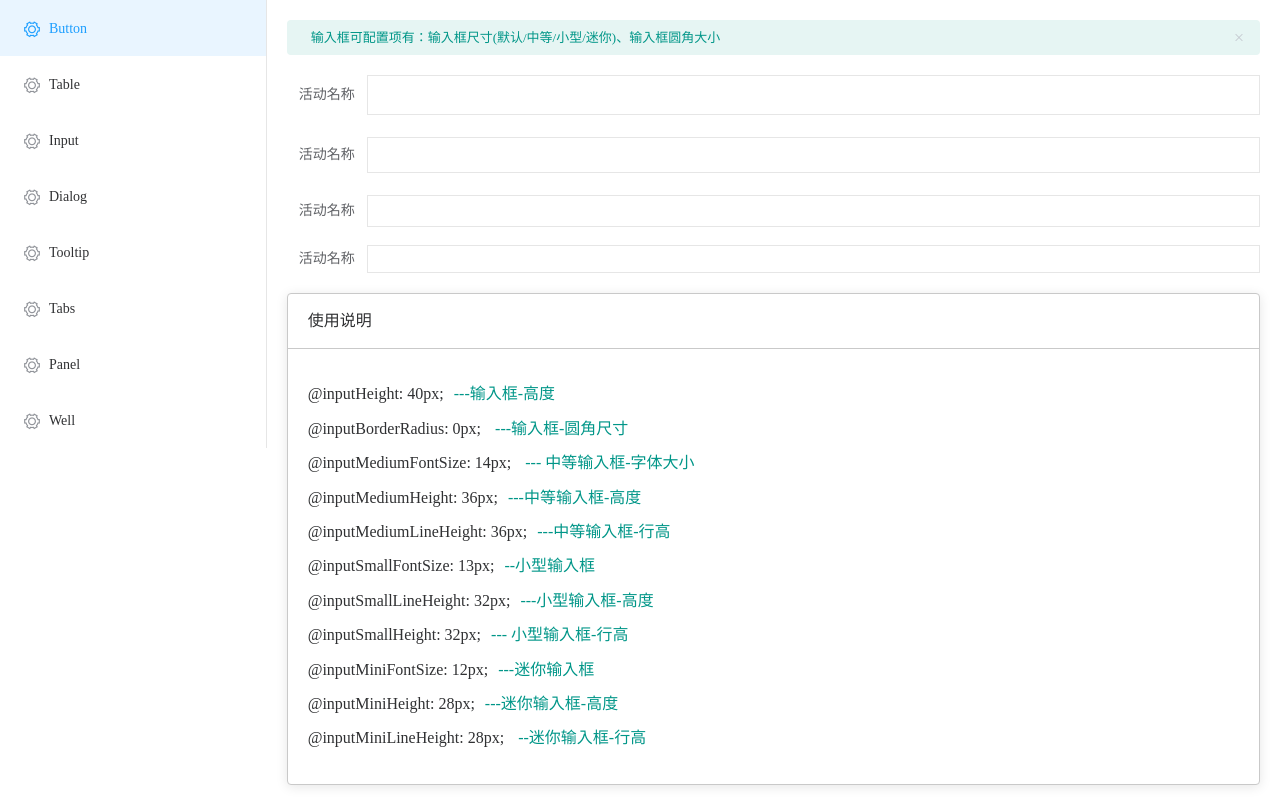
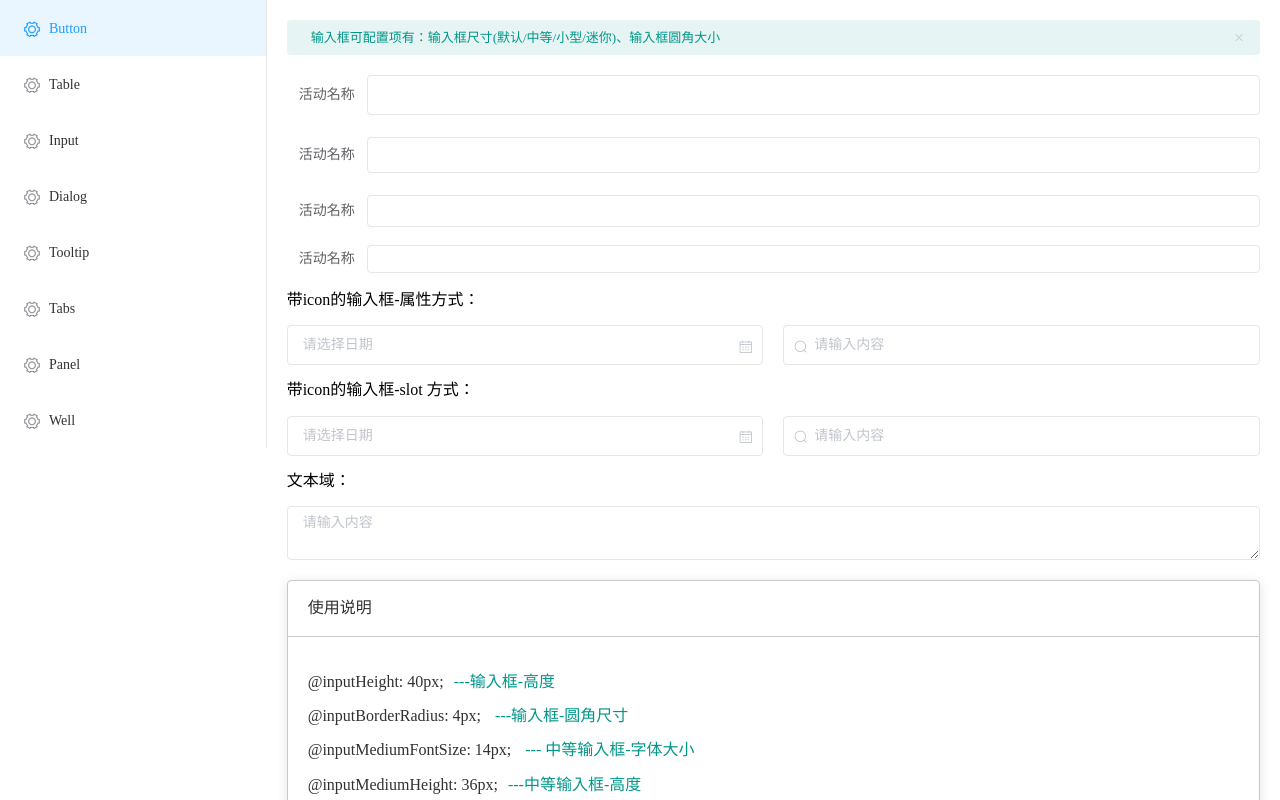
Before and after one commit to CJ-Zheng1023/element-custom-theme, a Vue app: page /#/input in a window 1280 px wide. Shown: the top 800 px of the page. Built offline with nearby package versions, Linux system fonts and the light colour scheme.

Commit message:
input change

```diff
--- a/src/assets/styles/components/input/input.less
+++ b/src/assets/styles/components/input/input.less
@@ -9,6 +9,9 @@
   height: @inputHeight;
   line-height: @inputHeight;
   border-radius: @inputBorderRadius;
+  &:hover{
+    border-color: @inputHoverBorderColor;
+  }
 }
 .el-input--medium {
   font-size: @inputMediumFontSize;
@@ -31,3 +34,6 @@
     line-height: @inputMiniLineHeight;
   }
 }
+.el-textarea__inner {
+  border-radius: @TextareaBorderRaius;
+}
--- a/src/assets/styles/components/variable.less
+++ b/src/assets/styles/components/variable.less
@@ -13,7 +13,7 @@
 @buttonSizeMiniPaddingHorizontal: 8px; // 超小按钮-左右padding
 // button end
 // input start
-@inputBorderRadius: 0px; // 输入框-圆角尺寸
+@inputBorderRadius: 4px; // 输入框-圆角尺寸
 @inputMediumFontSize: 14px; // 中等输入框-字体大小
 @inputMediumHeight: 36px; // 中等输入框-高度
 @inputMediumLineHeight: 36px; // 中等输入框-行高
@@ -23,6 +23,8 @@
 @inputMiniFontSize: 12px; // 迷你输入框
 @inputMiniHeight: 28px; // 迷你输入框-高度
 @inputMiniLineHeight: 28px; // 迷你输入框-行高
+@inputHoverBorderColor: #C0C4CC; //输入框- 悬浮-边框颜色
+@TextareaBorderRaius: 4px; //文本域- 边框圆角
 // input end
 // table start
 @tableHoverBackgroundColor: #f2f2f2; // 表格-悬浮-背景颜色
--- a/src/components/input/Input.vue
+++ b/src/components/input/Input.vue
@@ -24,13 +24,60 @@
         <el-input v-model="form.name"></el-input>
       </el-form-item>
     </el-form>
+    <div class="demo-input-suffix">
+      <p>带icon的输入框-属性方式：</p>
+      <el-row :gutter="20">
+        <el-col :span="12">
+          <el-input
+            placeholder="请选择日期"
+            suffix-icon="el-icon-date"
+            v-model="input1">
+          </el-input>
+        </el-col>
+        <el-col :span="12">
+          <el-input
+            placeholder="请输入内容"
+            prefix-icon="el-icon-search"
+            v-model="input2">
+          </el-input>
+        </el-col>
+      </el-row>
+    </div>
+    <div class="demo-input-suffix">
+      <p>带icon的输入框-slot 方式：</p>
+      <el-row :gutter="20">
+        <el-col :span="12">
+          <el-input
+            placeholder="请选择日期"
+            v-model="input3">
+            <i slot="suffix" class="el-input__icon el-icon-date"></i>
+          </el-input>
+        </el-col>
+        <el-col :span="12">
+          <el-input
+            placeholder="请输入内容"
+            v-model="input4">
+            <i slot="prefix" class="el-input__icon el-icon-search"></i>
+          </el-input>
+        </el-col>
+      </el-row>
+    </div>
+    <div>
+      <p>文本域：</p>
+      <el-input
+        type="textarea"
+        :rows="2"
+        placeholder="请输入内容"
+        >
+      </el-input>
+    </div>
     <el-card class="box-card use-desc">
       <div slot="header" class="clearfix">
         <span>使用说明</span>
       </div>
       <div>
         <p><span>@inputHeight: 40px;</span><span class="item">---输入框-高度</span></p>
-        <p><span>@inputBorderRadius: 0px; </span><span class="item">---输入框-圆角尺寸</span></p>
+        <p><span>@inputBorderRadius: 4px; </span><span class="item">---输入框-圆角尺寸</span></p>
         <p><span>@inputMediumFontSize: 14px; </span><span class="item">--- 中等输入框-字体大小</span></p>
         <p><span>@inputMediumHeight: 36px;</span><span class="item">---中等输入框-高度</span></p>
         <p><span>@inputMediumLineHeight: 36px;</span><span class="item">---中等输入框-行高</span></p>
@@ -40,6 +87,8 @@
         <p><span>@inputMiniFontSize: 12px;</span><span class="item">---迷你输入框</span></p>
         <p><span>@inputMiniHeight: 28px;</span><span class="item">---迷你输入框-高度</span></p>
         <p><span>@inputMiniLineHeight: 28px; </span><span class="item">--迷你输入框-行高</span></p>
+        <p><span>@inputHoverBorderColor: #C0C4CC;</span><span class="item">--输入框- 悬浮-边框颜色</span></p>
+        <p><span>@TextareaBorderRaius: 4px;</span><span class="item">--文本域- 边框圆角</span></p>
       </div>
     </el-card>
   </div>
@@ -51,7 +100,11 @@ export default {
     return {
       form: {
         name: ''
-      }
+      },
+      input1: '',
+      input2: '',
+      input3: '',
+      input4: ''
     }
   }
 }
```
